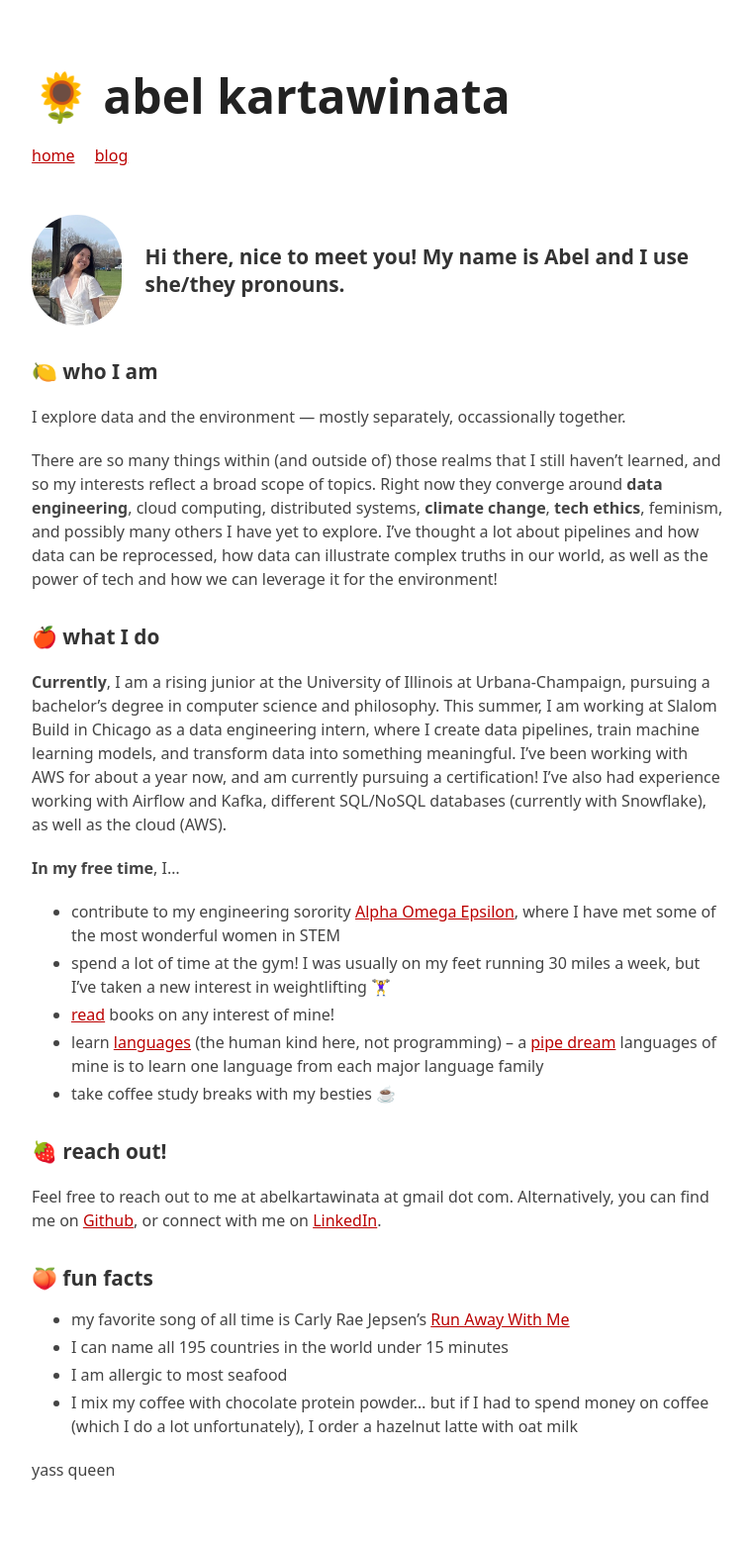
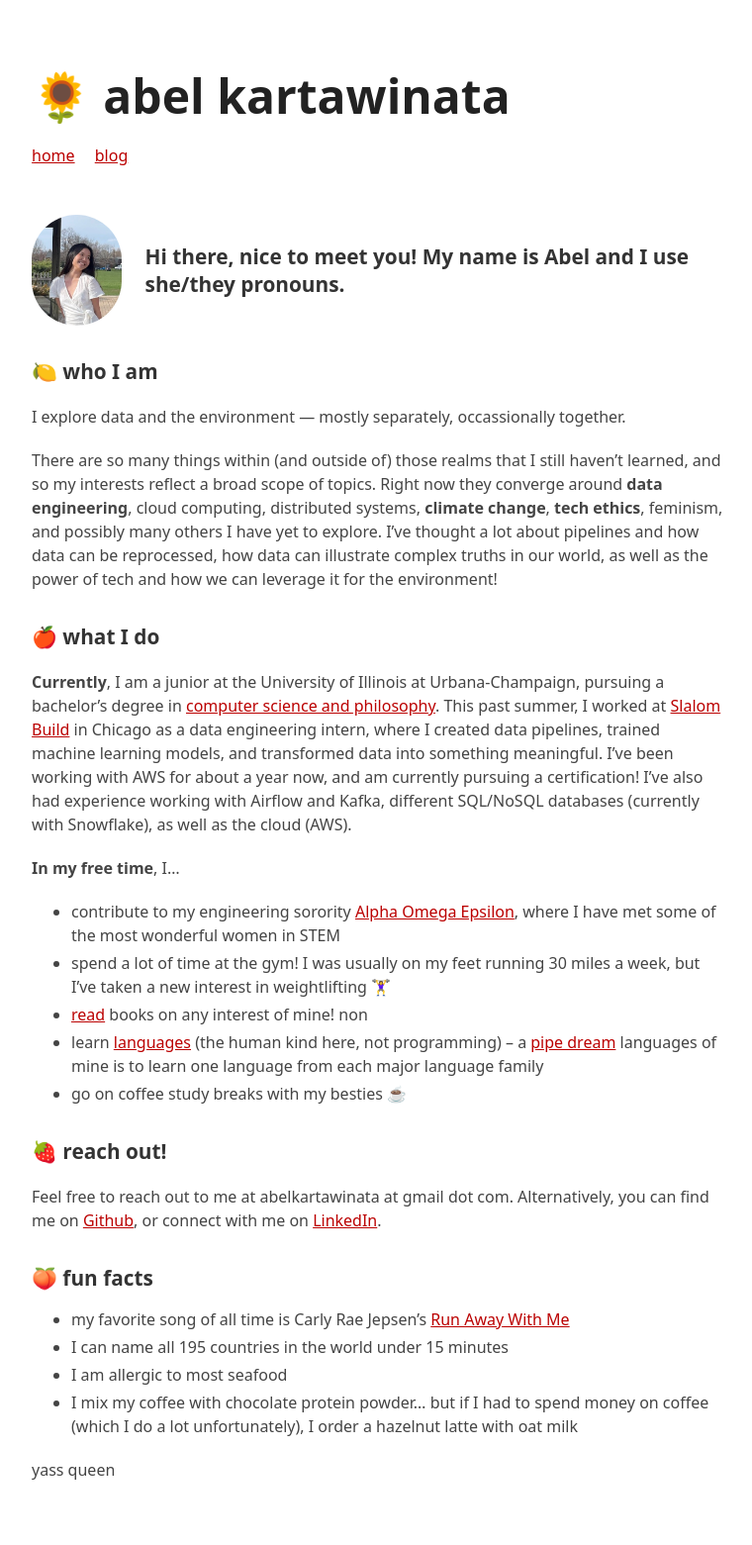
Before and after one commit to abelkartwii/me, a Jekyll site: the page built from index.md, in a window 1280 px wide. Shown: the whole page at 99% size, without its empty margins (258-1018 px from the left). Built offline with Jekyll 4.4.1, drawn with Linux system fonts in a browser that asks for light colours; our own code applies the rules of GitHub Pages for plain Markdown files.

Commit message:
added links to slalom

```diff
--- a/index.md
+++ b/index.md
@@ -7,14 +7,14 @@ I explore data and the environment — mostly separately, occassionally together
 There are so many things within (and outside of) those realms that I still haven't learned, and so my interests reflect a broad scope of topics. Right now they converge around **data engineering**, cloud computing, distributed systems, **climate change**, **tech ethics**, feminism, and possibly many others I have yet to explore. I've thought a lot about pipelines and how data can be reprocessed, how data can illustrate complex truths in our world, as well as the power of tech and how we can leverage it for the environment!
 
 ### 🍎 what I do
-**Currently**, I am a rising junior at the University of Illinois at Urbana-Champaign, pursuing a bachelor's degree in computer science and philosophy. This summer, I am working at Slalom Build in Chicago as a data engineering intern, where I create data pipelines, train machine learning models, and transform data into something meaningful. I've been working with AWS for about a year now, and am currently pursuing a certification! I've also had experience working with Airflow and Kafka, different SQL/NoSQL databases (currently with Snowflake), as well as the cloud (AWS).
+**Currently**, I am a junior at the University of Illinois at Urbana-Champaign, pursuing a bachelor's degree in [computer science and philosophy](http://catalog.illinois.edu/undergraduate/eng_las/computer-science-philosophy-bslas/). This past summer, I worked at [Slalom Build](https://www.slalombuild.com/) in Chicago as a data engineering intern, where I created data pipelines, trained machine learning models, and transformed data into something meaningful. I've been working with AWS for about a year now, and am currently pursuing a certification! I've also had experience working with Airflow and Kafka, different SQL/NoSQL databases (currently with Snowflake), as well as the cloud (AWS).
 
 **In my free time**, I...
 - contribute to my engineering sorority [Alpha Omega Epsilon](http://aoetheta.org/), where I have met some of the most wonderful women in STEM
 - spend a lot of time at the gym! I was usually on my feet running 30 miles a week, but I've taken a new interest in weightlifting 🏋️‍♀️
-- [read](https://www.goodreads.com/belzki) books on any interest of mine!
+- [read](https://www.goodreads.com/belzki) books on any interest of mine! non
 - learn [languages](https://duome.eu/chaleurhumaine) (the human kind here, not programming) -- a [pipe dream](https://abelkartwii.github.io/abelkartwii/languages) languages of mine is to learn one language from each major language family
-- take coffee study breaks with my besties ☕️
+- go on coffee study breaks with my besties ☕️
 
 ### 🍓 reach out!
 Feel free to reach out to me at abelkartawinata at gmail dot com. Alternatively, you can find me on [Github](http://github.com/abelkartwii/), or connect with me on [LinkedIn](http://linkedin.com/in/abel-kartawinata/).
```
